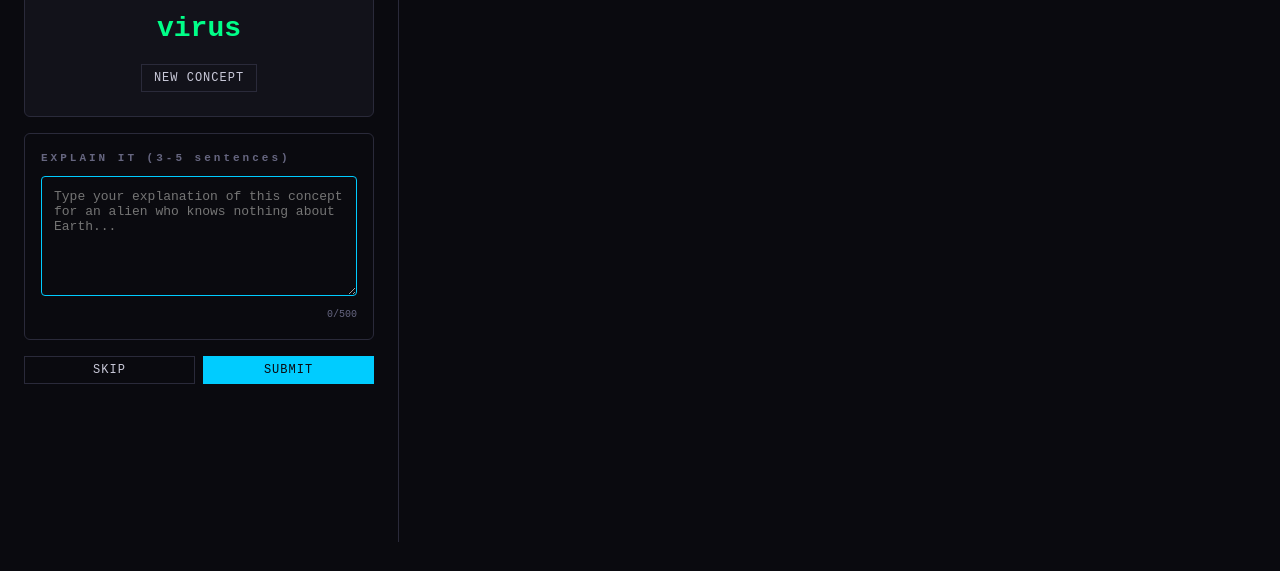
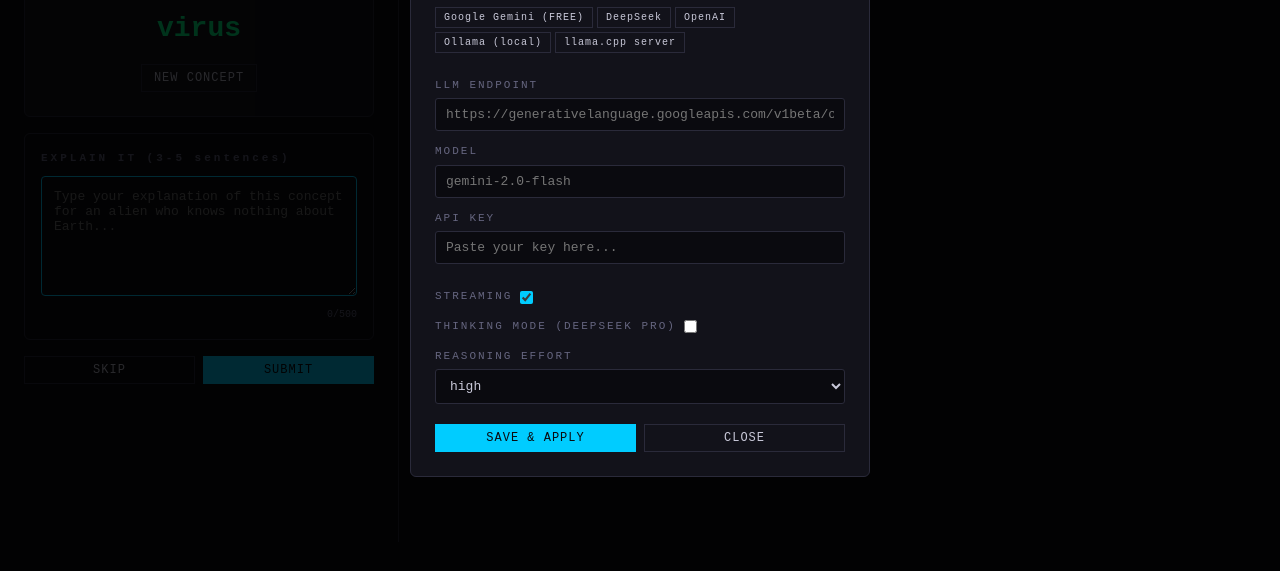
Before and after one commit to MaurerAnton/ai-toybox, a plain HTML site: page alien/index.html in a window 1280 px wide. Shown: the part 229-800 px from the top of the page. Drawn offline with Linux system fonts and the light colour scheme.

Commit message:
Add Google Gemini free preset + shared config + auto-show on first visit
- CONFIG panel now has preset buttons: Gemini (free), DeepSeek, OpenAI, Ollama, llama.cpp
- Same localStorage key shared across all projects
- Auto-opens CONFIG on first visit when no endpoint is set
- Toast confirmation when config is saved

```diff
--- a/alien/index.html
+++ b/alien/index.html
@@ -244,6 +244,7 @@
 
 <script src="../core/ai-core.js"></script>
 <script src="../core/config.js"></script>
+<script>CONFIG.checkFirstRun();</script>
 <script>
 var CONCEPTS = [
   {word: 'fork', emoji: '🍴'}, {word: 'rain', emoji: '🌧️'}, {word: 'subscription', emoji: '💳'},
--- a/core/config.js
+++ b/core/config.js
@@ -1,8 +1,47 @@
 // ═══════════════════════════════════════════════════════════════
-// CONFIG PANEL — shared across all projects
+// CONFIG PANEL — shared across all projects via localStorage
+// Same localStorage key = same config in every project
 // ═══════════════════════════════════════════════════════════════
 
 var CONFIG = (function() {
+  var PRESETS = {
+    'gemini-free': {
+      label: 'Google Gemini (FREE)',
+      endpoint: 'https://generativelanguage.googleapis.com/v1beta/openai',
+      model: 'gemini-2.0-flash',
+      apikey: '',
+      note: 'Free tier: 15 RPM, 1M tokens/day. Get key at aistudio.google.com/apikey'
+    },
+    'deepseek': {
+      label: 'DeepSeek',
+      endpoint: 'https://api.deepseek.com',
+      model: 'deepseek-chat',
+      apikey: '',
+      note: 'Very cheap. Get key at platform.deepseek.com'
+    },
+    'openai': {
+      label: 'OpenAI',
+      endpoint: 'https://api.openai.com',
+      model: 'gpt-4o',
+      apikey: '',
+      note: 'Get key at platform.openai.com'
+    },
+    'ollama': {
+      label: 'Ollama (local)',
+      endpoint: 'http://localhost:11434/v1',
+      model: 'llama3',
+      apikey: 'ollama',
+      note: 'Run: ollama serve'
+    },
+    'llamacpp': {
+      label: 'llama.cpp server',
+      endpoint: 'http://localhost:8080/v1',
+      model: 'local',
+      apikey: 'none',
+      note: 'Run: llama-server -m model.gguf'
+    }
+  };
+
   function createPanel() {
     var cfg = AI.getConfig();
     var overlay = document.getElementById('config-overlay');
@@ -10,19 +49,32 @@ var CONFIG = (function() {
       overlay = document.createElement('div');
       overlay.id = 'config-overlay';
       overlay.className = 'config-overlay';
-      overlay.innerHTML = '<div class="config-panel">' +
+
+      var presetsHtml = '<div style="margin-bottom:12px"><div style="font-size:10px;letter-spacing:2px;color:var(--grey);margin-bottom:6px">QUICK PRESETS</div>';
+      presetsHtml += '<div style="display:flex;flex-wrap:wrap;gap:4px" id="preset-btns">';
+      for (var key in PRESETS) {
+        presetsHtml += '<button class="btn" style="font-size:10px;padding:4px 8px" onclick="CONFIG.applyPreset(\'' + key + '\')">' + PRESETS[key].label + '</button>';
+      }
+      presetsHtml += '</div></div>';
+
+      overlay.innerHTML = '<div class="config-panel" style="width:460px">' +
         '<h2>CONFIGURATION</h2>' +
-        '<label>LLM Endpoint<input type="text" id="cfg-endpoint" placeholder="https://api.deepseek.com"></label>' +
-        '<label>Model<input type="text" id="cfg-model" placeholder="deepseek-chat"></label>' +
-        '<label>API Key<input type="password" id="cfg-apikey" placeholder="sk-..."></label>' +
+        '<div style="font-size:11px;color:var(--green);padding:6px 10px;background:rgba(0,255,136,0.05);border:1px solid var(--border);border-radius:4px;margin-bottom:8px">' +
+          'Config is shared across all projects (same localStorage)' +
+        '</div>' +
+        presetsHtml +
+        '<label>LLM Endpoint<input type="text" id="cfg-endpoint" placeholder="https://generativelanguage.googleapis.com/v1beta/openai"></label>' +
+        '<label>Model<input type="text" id="cfg-model" placeholder="gemini-2.0-flash"></label>' +
+        '<label>API Key<input type="password" id="cfg-apikey" placeholder="Paste your key here..."></label>' +
+        '<div style="font-size:10px;color:var(--grey);margin-top:-8px;margin-bottom:8px" id="preset-note"></div>' +
         '<label class="row-chk"><span>Streaming</span><input type="checkbox" id="cfg-stream" checked></label>' +
-        '<label class="row-chk"><span>Thinking mode</span><input type="checkbox" id="cfg-thinking"></label>' +
+        '<label class="row-chk"><span>Thinking mode (DeepSeek Pro)</span><input type="checkbox" id="cfg-thinking"></label>' +
         '<label>Reasoning effort<select id="cfg-effort">' +
           '<option value="high">high</option><option value="max">max</option><option value="medium">medium</option><option value="low">low</option>' +
         '</select></label>' +
         '<div class="config-buttons">' +
-          '<button onclick="CONFIG.apply()">APPLY</button>' +
-          '<button onclick="CONFIG.close()">CLOSE</button>' +
+          '<button class="btn primary" onclick="CONFIG.apply()">SAVE & APPLY</button>' +
+          '<button class="btn" onclick="CONFIG.close()">CLOSE</button>' +
         '</div>' +
       '</div>';
       document.body.appendChild(overlay);
@@ -38,10 +90,21 @@ var CONFIG = (function() {
     if (ep) ep.value = cfg.endpoint || '';
     if (mo) mo.value = cfg.model || '';
     if (ak) ak.value = cfg.apikey || '';
-    if (st) st.checked = cfg.streamEnabled;
-    if (th) th.checked = cfg.thinkingEnabled;
+    if (st) st.checked = cfg.streamEnabled !== false;
+    if (th) th.checked = cfg.thinkingEnabled || false;
     if (ef) ef.value = cfg.reasoningEffort || 'high';
+    document.getElementById('preset-note').textContent = '';
     overlay.classList.add('open');
+  }
+
+  function applyPreset(key) {
+    var p = PRESETS[key];
+    if (!p) return;
+    document.getElementById('cfg-endpoint').value = p.endpoint;
+    document.getElementById('cfg-model').value = p.model;
+    document.getElementById('cfg-apikey').value = p.apikey;
+    document.getElementById('preset-note').textContent = p.note;
+    document.getElementById('preset-note').style.color = 'var(--cyan)';
   }
 
   function apply() {
@@ -54,6 +117,14 @@ var CONFIG = (function() {
       reasoningEffort: document.getElementById('cfg-effort').value
     });
     close();
+    // Show confirmation
+    var cfg = AI.getConfig();
+    var names = [];
+    for (var k in PRESETS) {
+      if (PRESETS[k].endpoint === cfg.endpoint) { names.push(PRESETS[k].label); break; }
+    }
+    var who = names.length ? names[0] : cfg.endpoint;
+    showToast('Config saved: ' + who + ' / ' + cfg.model);
   }
 
   function close() {
@@ -61,5 +132,21 @@ var CONFIG = (function() {
     if (overlay) overlay.classList.remove('open');
   }
 
-  return { createPanel: createPanel, apply: apply, close: close };
+  function showToast(msg) {
+    var t = document.createElement('div');
+    t.style.cssText = 'position:fixed;bottom:60px;left:50%;transform:translateX(-50%);background:var(--bg2);border:1px solid var(--green);color:var(--green);font-family:var(--font-mono);font-size:12px;padding:8px 16px;border-radius:4px;z-index:200;animation:fadeIn 0.3s';
+    t.textContent = msg;
+    document.body.appendChild(t);
+    setTimeout(function() { t.remove(); }, 2500);
+  }
+
+  // Auto-show config on first visit (no endpoint set)
+  function checkFirstRun() {
+    var cfg = AI.getConfig();
+    if (!cfg.endpoint) {
+      setTimeout(function() { createPanel(); }, 500);
+    }
+  }
+
+  return { createPanel: createPanel, applyPreset: applyPreset, apply: apply, close: close, checkFirstRun: checkFirstRun };
 })();
```
Also changed, not shown: bookforge/index.html (+1 -0 lines), charforge/index.html (+1 -0 lines), cli-log/index.html (+1 -0 lines), hobby/index.html (+1 -0 lines).
